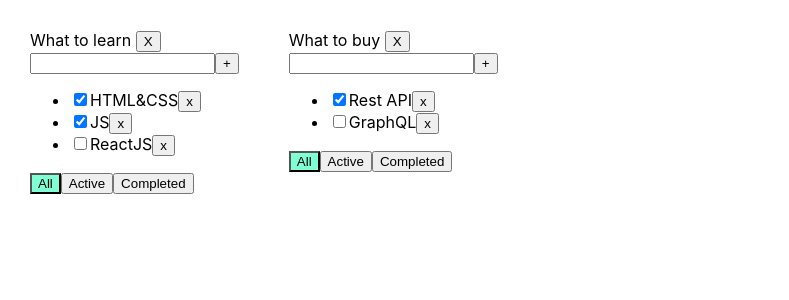
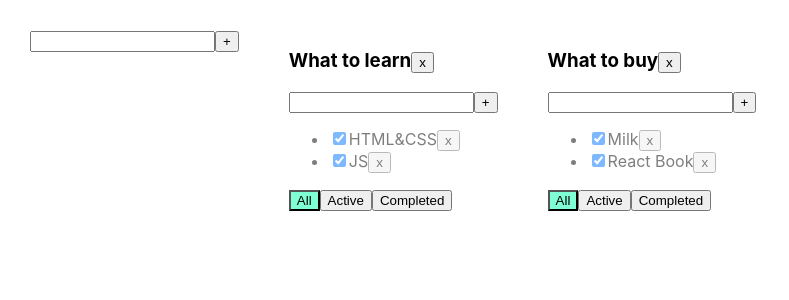
Before and after one commit to KombinatorVit/learn_react_repeat, a React (Create React App) app: page / in a window 1280 px wide. Shown: the top 300 px of the page, without its empty margins (0-789 px from the left). Built offline with nearby package versions, Linux system fonts and the light colour scheme.

Commit message:
Добавляем новый Тудулист - 6

```diff
--- /dev/null
+++ b/src/AddItemForm.tsx
@@ -0,0 +1,45 @@
+import React, {ChangeEvent, KeyboardEvent, useState} from 'react';
+
+type AddItemFormProps = {
+    addItem: (title:string) => void
+}
+
+export const AddItemForm = (props:AddItemFormProps) => {
+
+    let [title, setTitle] = useState("")
+    let [error, setError] = useState<string | null>(null)
+
+    const addItem = () => {
+        let newTitle = title.trim();
+        if (newTitle !== "") {
+            props.addItem(title);
+            setTitle("");
+        } else {
+            setError("Title is required");
+        }
+    }
+
+    const onChangeHandler = (e: ChangeEvent<HTMLInputElement>) => {
+        setTitle(e.currentTarget.value)
+    }
+
+    const onKeyPressHandler = (e: KeyboardEvent<HTMLInputElement>) => {
+        setError(null);
+        if (e.charCode === 13) {
+            addItem();
+        }
+    }
+    return (
+        <div>
+            <div>
+                <input value={title}
+                       onChange={onChangeHandler}
+                       onKeyPress={onKeyPressHandler}
+                       className={error ? "error" : ""}
+                />
+                <button onClick={addItem}>+</button>
+                {error && <div className="error-message">{error}</div>}
+            </div>
+        </div>
+    );
+};
--- a/src/App.css
+++ b/src/App.css
@@ -1,3 +1,4 @@
+
 .App {
   padding: 30px;
   display: flex;
@@ -6,6 +7,7 @@
 .App > div {
   margin-right: 50px;
 }
+
 .error {
   border: red 1px solid;
 }
@@ -13,6 +15,11 @@
 .error-message {
   color: red;
 }
+
 .active-filter {
   background-color: aquamarine;
 }
+
+.is-done {
+  opacity: 0.5;
+}
--- a/src/App.tsx
+++ b/src/App.tsx
@@ -2,121 +2,127 @@ import React, {useState} from 'react';
 import './App.css';
 import {TaskType, Todolist} from './Todolist';
 import {v1} from 'uuid';
+import {AddItemForm} from './AddItemForm';
 
 export type FilterValuesType = 'all' | 'active' | 'completed';
-type TodolistsType = {
+type TodolistType = {
     id: string
     title: string
     filter: FilterValuesType
 }
 
-type TodoTaskType = {
-    [key: string]: TaskType[]
+type TasksStateType = {
+    [key: string]: Array<TaskType>
 }
-function App() {
-
-    // let [tasks, setTasks] = useState([
-    //     {id: v1(), title: 'HTML&CSS', isDone: true},
-    //     {id: v1(), title: 'JS', isDone: true},
-    //     {id: v1(), title: 'ReactJS', isDone: false},
-    //     {id: v1(), title: 'Rest API', isDone: false},
-    //     {id: v1(), title: 'GraphQL', isDone: false},
-    // ]);
-
-   let todolistID1 = v1()
-    let todolistID2 = v1()
-
-    let [todolists, setTodolists] = useState<Array<TodolistsType>>([
-        {id: todolistID1, title: 'What to learn', filter: 'all'},
-        {id: todolistID2, title: 'What to buy', filter: 'all'},
-    ])
-
-    let [tasks, setTasks] = useState<TodoTaskType>({
-        [todolistID1]: [
-            {id: v1(), title: 'HTML&CSS', isDone: true},
-            {id: v1(), title: 'JS', isDone: true},
-            {id: v1(), title: 'ReactJS', isDone: false},
-
-        ],
-        [todolistID2]: [
-            {id: v1(), title: 'Rest API', isDone: true},
-            {id: v1(), title: 'GraphQL', isDone: false},
-        ]
-    })
 
 
+function App() {
+    let todolistId1 = v1();
+    let todolistId2 = v1();
 
+    let [todolists, setTodolists] = useState<Array<TodolistType>>([
+        {id: todolistId1, title: 'What to learn', filter: 'all'},
+        {id: todolistId2, title: 'What to buy', filter: 'all'}
+    ]);
+
+    let [tasks, setTasks] = useState<TasksStateType>({
+        [todolistId1]: [
+            {id: v1(), title: 'HTML&CSS', isDone: true},
+            {id: v1(), title: 'JS', isDone: true}
+        ],
+        [todolistId2]: [
+            {id: v1(), title: 'Milk', isDone: true},
+            {id: v1(), title: 'React Book', isDone: true}
+        ]
+    });
 
 
     function removeTask(id: string, todolistId: string) {
-        // let filteredTasks = tasks.filter(t => t.id != id);
-        // setTasks(filteredTasks);
-
-
-        setTasks({...tasks, [todolistId] : tasks[todolistId].filter( t=> t.id != id)})
+        //достанем нужный массив по todolistId:
+        let todolistTasks = tasks[todolistId];
+        // перезапишем в этом объекте массив для нужного тудулиста отфилтрованным массивом:
+        tasks[todolistId] = todolistTasks.filter(t => t.id != id);
+        // засетаем в стейт копию объекта, чтобы React отреагировал перерисовкой
+        setTasks({...tasks});
     }
 
-    function addTasks(title: string, todolistId: string) {
-        // let task = {id: v1(), title: title, isDone: false};
-        // let newTasks = [task, ...tasks];
-        // setTasks(newTasks);
-setTasks({...tasks, [todolistId]: [{id: v1(), title, isDone: false}, ...tasks[todolistId]]})
+    function addTask(title: string, todolistId: string) {
+        let task = {id: v1(), title: title, isDone: false};
+        //достанем нужный массив по todolistId:
+        let todolistTasks = tasks[todolistId];
+        // перезапишем в этом объекте массив для нужного тудулиста копией, добавив в начало новую таску:
+        tasks[todolistId] = [task, ...todolistTasks];
+        // засетаем в стейт копию объекта, чтобы React отреагировал перерисовкой
+        setTasks({...tasks});
     }
 
-    function changeStatus(taskId: string, isDone: boolean, todolistId:string) {
-        // let task = tasks.find(t => t.id === taskId);
-        // if (task) {
-        //     task.isDone = isDone;
-        // }
-        //
-        // setTasks([...tasks]);
-
-        setTasks({...tasks, [todolistId]: tasks[todolistId].map(el=> (
-            el.id ===taskId ? {...el, isDone}:el
-            ))})
+    function changeStatus(id: string, isDone: boolean, todolistId: string) {
+        //достанем нужный массив по todolistId:
+        let todolistTasks = tasks[todolistId];
+        // найдём нужную таску:
+        let task = todolistTasks.find(t => t.id === id);
+        //изменим таску, если она нашлась
+        if (task) {
+            task.isDone = isDone;
+            // засетаем в стейт копию объекта, чтобы React отреагировал перерисовкой
+            setTasks({...tasks});
+        }
     }
 
-
-
-
-    function changeFilter(value: FilterValuesType, todolistId:string) {
-        setTodolists(todolists.map(el => ( el.id === todolistId ?{...el,filter:value} : el)))
+    function changeFilter(value: FilterValuesType, todolistId: string) {
+        let todolist = todolists.find(tl => tl.id === todolistId);
+        if (todolist) {
+            todolist.filter = value;
+            setTodolists([...todolists]);
+        }
     }
 
-    function removeTodolist(todolistId:string){
-       setTodolists(todolists.filter(t => t.id !== todolistId))
+    function removeTodolist(id: string) {
+        // засунем в стейт список тудулистов, id которых не равны тому, который нужно выкинуть
+        setTodolists(todolists.filter(tl => tl.id != id));
+        // удалим таски для этого тудулиста из второго стейта, где мы храним отдельно таски
+        delete tasks[id]; // удаляем св-во из объекта... значением которого являлся массив тасок
+        // засетаем в стейт копию объекта, чтобы React отреагировал перерисовкой
+        setTasks({...tasks});
+    }
 
-        delete tasks[todolistId]
-
-        setTasks({...tasks})
+    function addTodolist(title: string) {
+        let newTodolistId = v1();
+        let newTodolist: TodolistType = {id: newTodolistId, title: title, filter: 'all'};
+        setTodolists([newTodolist, ...todolists]);
+        setTasks({...tasks, [newTodolistId]: []});
     }
 
     return (
         <div className="App">
-            {todolists.map(t => {
+            <AddItemForm addItem={addTodolist}/>
+            {
+                todolists.map(tl => {
+                    let allTodolistTasks = tasks[tl.id];
+                    let tasksForTodolist = allTodolistTasks;
 
-                let tasksForTodolist = tasks[t.id];
+                    if (tl.filter === 'active') {
+                        tasksForTodolist = allTodolistTasks.filter(t => t.isDone === false);
+                    }
+                    if (tl.filter === 'completed') {
+                        tasksForTodolist = allTodolistTasks.filter(t => t.isDone === true);
+                    }
 
-                if (t.filter === 'active') {
-                    tasksForTodolist = tasks[t.id].filter(t => !t.isDone);
-                }
-                if (t.filter === 'completed') {
-                    tasksForTodolist = tasks[t.id].filter(t => t.isDone );
-                }
-                return (
-                    <Todolist key={t.id}
-                              id={t.id}
-                              title={t.title}
-                              tasks={tasksForTodolist}
-                              removeTask={removeTask}
-                              changeFilter={changeFilter}
-                              addTasks={addTasks}
-                              changeTaskStatus={changeStatus}
-                              filter={t.filter}
-                              removeTodolist={removeTodolist}
-                    />
-                );
-            })}
+                    return <Todolist
+                        key={tl.id}
+                        id={tl.id}
+                        title={tl.title}
+                        tasks={tasksForTodolist}
+                        removeTask={removeTask}
+                        changeFilter={changeFilter}
+                        addTask={addTask}
+                        changeTaskStatus={changeStatus}
+                        filter={tl.filter}
+                        removeTodolist={removeTodolist}
+                    />;
+                })
+            }
+
         </div>
     );
 }
--- a/src/Todolist.tsx
+++ b/src/Todolist.tsx
@@ -1,5 +1,6 @@
-import React, {ChangeEvent, KeyboardEvent, useState} from 'react';
+import React, {ChangeEvent, useState, KeyboardEvent} from 'react';
 import {FilterValuesType} from './App';
+import {AddItemForm} from './AddItemForm';
 
 export type TaskType = {
     id: string
@@ -8,73 +9,46 @@ export type TaskType = {
 }
 
 type PropsType = {
-    id:string
+    id: string
     title: string
     tasks: Array<TaskType>
-    removeTask: (taskId: string, todolistId:string) => void
-    changeFilter: (value: FilterValuesType, todolistId:string) => void
-    addTasks: (title: string, todolistId:string) => void
-    changeTaskStatus: (taskId: string, isDone: boolean, todolistId:string) => void
+    removeTask: (taskId: string, todolistId: string) => void
+    changeFilter: (value: FilterValuesType, todolistId: string) => void
+    addTask: (title: string, todolistId: string) => void
+    changeTaskStatus: (id: string, isDone: boolean, todolistId: string) => void
+    removeTodolist: (id: string) => void
     filter: FilterValuesType
-    removeTodolist: (todolistId:string) => void
 }
 
 export function Todolist(props: PropsType) {
 
-    let [title, setTitle] = useState("")
-    let [error, setError] = useState<string | null>(null)
+const addTask = (title:string) => {
+    props.addTask(title, props.id)
+}
 
-    const addTask = () => {
-        if (title.trim() !== "") {
-            props.addTasks(title.trim(), props.id);
-            setTitle("");
-        } else {
-            setError("Title is required");
-        }
-    }
 
-    const onChangeHandler = (e: ChangeEvent<HTMLInputElement>) => {
-        setTitle(e.currentTarget.value)
-    }
-
-    const onKeyPressHandler = (e: KeyboardEvent<HTMLInputElement>) => {
-        setError(null);
-        if (e.charCode === 13) {
-            addTask();
-        }
-    }
+    const removeTodolist = () => props.removeTodolist(props.id)
 
     const onAllClickHandler = () => props.changeFilter("all", props.id);
-    const onActiveClickHandler = () => props.changeFilter("active",  props.id);
-    const onCompletedClickHandler = () => props.changeFilter("completed",  props.id);
-const removeTodolistHandler =() => {
-        props.removeTodolist(props.id)
-    }
+    const onActiveClickHandler = () => props.changeFilter("active", props.id);
+    const onCompletedClickHandler = () => props.changeFilter("completed", props.id);
 
     return <div>
-        <div><span>{props.title}</span> <button onClick={removeTodolistHandler}>X</button>
-        </div>
-        <div>
-            <input value={title}
-                   onChange={onChangeHandler}
-                   onKeyPress={onKeyPressHandler}
-                   className={error ? "error" : ""}
-            />
-            <button onClick={addTask}>+</button>
-            {error && <div className="error-message">{error}</div>}
-        </div>
+        <h3> {props.title}
+            <button onClick={removeTodolist}>x</button>
+        </h3>
+       <AddItemForm addItem={addTask} />
         <ul>
             {
                 props.tasks.map(t => {
                     const onClickHandler = () => props.removeTask(t.id, props.id)
                     const onChangeHandler = (e: ChangeEvent<HTMLInputElement>) => {
-                        props.changeTaskStatus(t.id, e.currentTarget.checked, props.id);
+                        let newIsDoneValue = e.currentTarget.checked;
+                        props.changeTaskStatus(t.id, newIsDoneValue, props.id);
                     }
 
                     return <li key={t.id} className={t.isDone ? "is-done" : ""}>
-                        <input type="checkbox"
-                               onChange={onChangeHandler}
-                               checked={t.isDone}/>
+                        <input type="checkbox" onChange={onChangeHandler} checked={t.isDone}/>
                         <span>{t.title}</span>
                         <button onClick={onClickHandler}>x</button>
                     </li>
@@ -83,11 +57,14 @@ const removeTodolistHandler =() => {
         </ul>
         <div>
             <button className={props.filter === 'all' ? "active-filter" : ""}
-                    onClick={onAllClickHandler}>All</button>
+                    onClick={onAllClickHandler}>All
+            </button>
             <button className={props.filter === 'active' ? "active-filter" : ""}
-                    onClick={onActiveClickHandler}>Active</button>
+                    onClick={onActiveClickHandler}>Active
+            </button>
             <button className={props.filter === 'completed' ? "active-filter" : ""}
-                    onClick={onCompletedClickHandler}>Completed</button>
+                    onClick={onCompletedClickHandler}>Completed
+            </button>
         </div>
     </div>
 }
```
